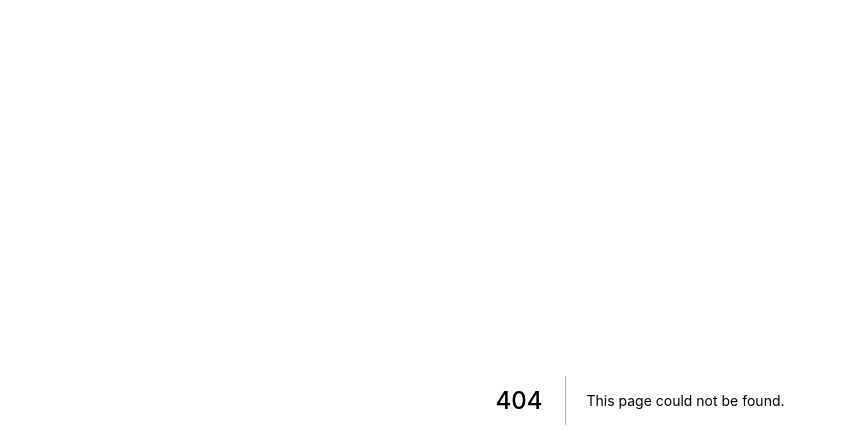
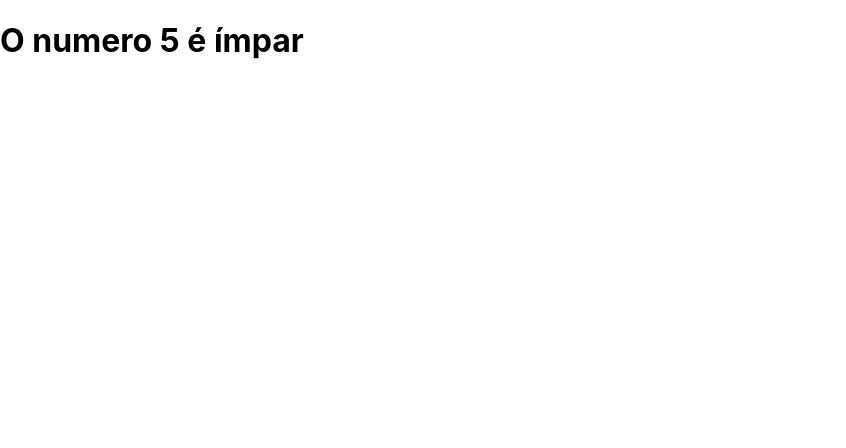
Before and after one commit to israelbulcaotavares/revisao-react-nextjs, a Next.js app: page /render/condicional2 in a window 1280 px wide. Before the commit this address had no page. Shown: the top 448 px of the page, without its empty margins (0-846 px from the left). Built offline with nearby package versions, Linux system fonts and the light colour scheme.

Commit message:
Condicional IF no Props

```diff
--- /dev/null
+++ b/components/If.jsx
@@ -0,0 +1,7 @@
+export default function If(props) {
+    if(props.teste) {
+        return props.children
+    }else{
+        return null
+    }
+}
--- a/components/Lista.jsx
+++ b/components/Lista.jsx
@@ -5,7 +5,9 @@
       <ul style={{
         listStyle:"none",
         padding: 0
-      }}>{props.children}</ul>
+      }}>
+        {props.children}
+        </ul>
     </ul>
   );
 }
--- /dev/null
+++ b/pages/render/condicional2.jsx
@@ -0,0 +1,17 @@
+import If from "../../components/If";
+
+
+export default function condicional2() {
+    const numero = 5
+    return (
+        <div>
+            <If teste={numero % 2 === 0}>
+               <h1> O numero {numero} é par</h1>
+            </If>
+            <If teste={numero % 2 === 1}>
+               <h1> O numero {numero} é ímpar</h1>
+            </If>
+
+        </div>
+    )
+}
```
